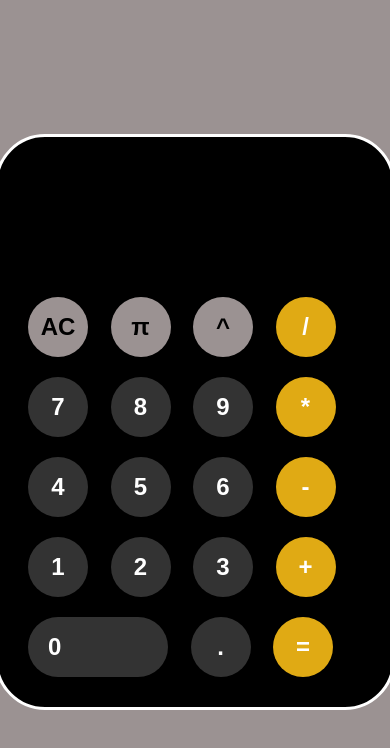
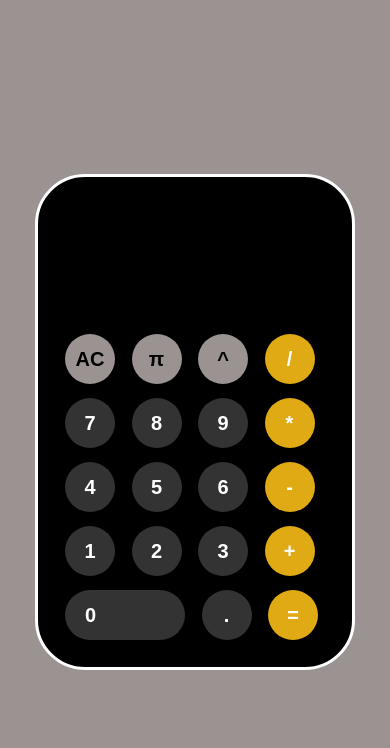
Before and after one commit to LegendNeefex/Calc_Project, a plain HTML site: page index.html in a window 390 px wide. Drawn offline with Linux system fonts and the light colour scheme.

Commit message:
another commit

```diff
--- a/css/index.css
+++ b/css/index.css
@@ -85,22 +85,49 @@ button{
 
 
 /* responsive */
-@media screen and (min-width:768px) and (max-width:1024px){
+@media screen and (min-width:501px) and (max-width:768px){
     .container{
         width: 400px;
+
+    }
+
+    .container form{
+        height: 40px;
+        width:none;
+        margin:none;
+    }
+
+    .container input{
+        width: 100%;
     }
 
 }
 
+@media screen and (min-width:320px) and (max-width:500px){
+    .container{
+        width: 320px;
+        /* height: 80vh; */
+    }
 
-@media screen and (min-width:501px) and (max-width:768px){
-    .container{
-        width: 380px;
+    .container form{
+        height: 40px;
+        width: 100%;
+        margin: 5rem 0;
+    }
+
+    .container input{
+        width: 100%;
+    }
+
+    button{
+        margin: 0.7rem;
+        width: 50px;
+        height: 50px;
+        font-size: 2rem;
+    }
+
+    .zero{
+        border-radius: 100px;
+        padding: 0 10rem 0 2rem;
     }
 }
-
-@media screen and (max-width:500px){
-    .container{
-        width: 400px;
-    }
-}
```
